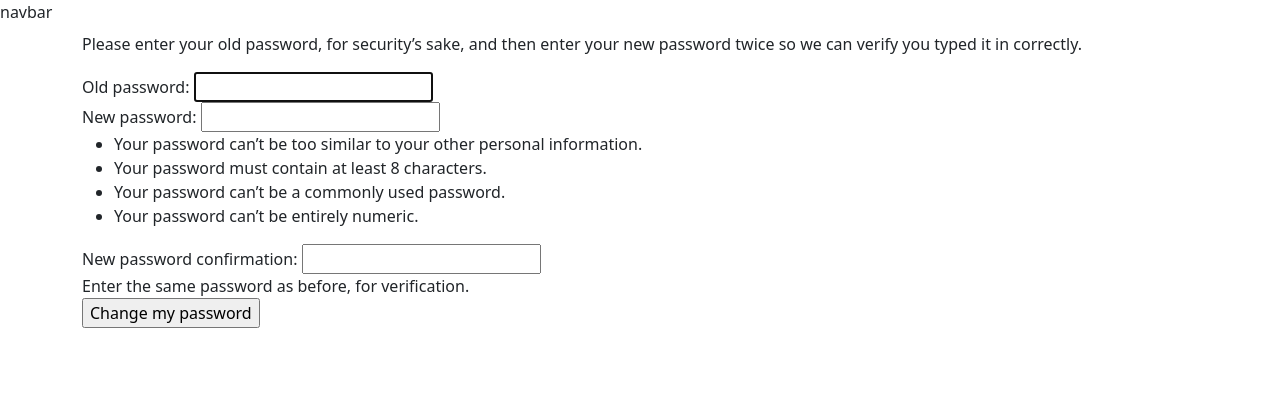
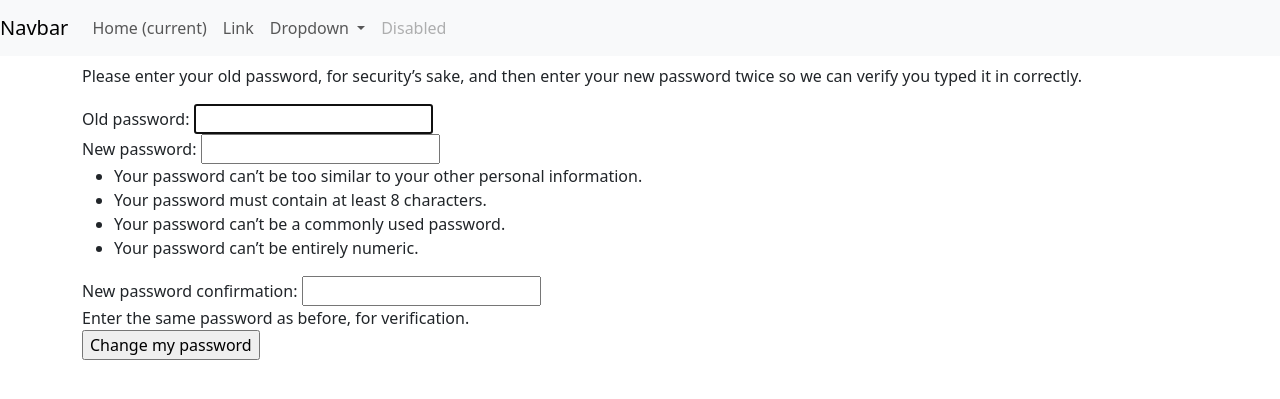
Before and after one commit to 451suman/Attendance-System, a Django app: a page that uses templates/admin/nav/navbar.html in a window 1280 px wide. Shown: the top 399 px of the page. Run offline with Django 5.2, Linux system fonts and the light colour scheme; the visitor is signed in with stand-in values (Sample User, id 1); parts of the project's set-up code (start-up, migrations or seed data) failed here and were passed over.

Commit message:
`chore` : add stuff

```diff
--- a/ATTENDANCE_PROJECT/settings.py
+++ b/ATTENDANCE_PROJECT/settings.py
@@ -40,7 +40,9 @@ INSTALLED_APPS = [
     "django.contrib.staticfiles",
     "crispy_forms",
     "crispy_bootstrap5",
+    "crispy_tailwind",
     "attendance_app",
+    "admin_app",
 ]
 
 CRISPY_ALLOWED_TEMPLATE_PACKS = "bootstrap5"
@@ -136,7 +138,6 @@ LOGIN_REDIRECT_URL = "home"
 LOGOUT_REDIRECT_URL = "home"
 
 
-
 MESSAGE_TAGS = {
     messages.DEBUG: "secondary",
     messages.INFO: "info",
--- a/ATTENDANCE_PROJECT/urls.py
+++ b/ATTENDANCE_PROJECT/urls.py
@@ -20,8 +20,8 @@ from django.urls import include, path
 
 app_name = "admin_app"
 urlpatterns = [
+    path("", include("attendance_app.urls")),
     path("admin/", admin.site.urls),
-    path("", include("attendance_app.urls")),
-    path("admin/", include("admin_app.urls")),
+    # path("admin_dashboard", include("admin_app.urls")),
     path("accounts/", include("django.contrib.auth.urls")),
 ]
--- a/admin_app/forms.py
+++ b/admin_app/forms.py
@@ -1,5 +1,7 @@
 from django import forms
 
+
 class AdminLoginForm(forms.Form):
-    username = forms.CharField(max_length=100)
-    password = forms.CharField(max_length=50, widget= forms.PasswordInput())
+    username = forms.CharField(max_length=100, required=True)
+    password = forms.CharField(max_length=50, widget=forms.PasswordInput())
+    # is_valid = forms.BooleanField()
--- a/admin_app/urls.py
+++ b/admin_app/urls.py
@@ -1,9 +1,6 @@
-
 from django.urls import path
 
 from attendance_app import views
+from .views import AdminLoginView
 
-urlpatterns = [
-    path("ad,o")
-
-]
+urlpatterns = [path("admin_dashboard/", AdminLoginView.as_view(), name="admin_app")]
--- a/admin_app/views.py
+++ b/admin_app/views.py
@@ -6,7 +6,6 @@ from admin_app.forms import AdminLoginForm
 
 
 class AdminLoginView(View):
-
     def get(self, request):
-        form = AdminLoginForm
-        return render(request, 'admin/authentication/login.html', {'form': form})
+        form = AdminLoginForm()
+        return render(request, "admin/authentication/login.html", {"form": form})
--- a/templates/admin/nav/navbar.html
+++ b/templates/admin/nav/navbar.html
@@ -1 +1,35 @@
-navbar
+<nav class="navbar navbar-expand-lg navbar-light bg-light">
+  <a class="navbar-brand" href="#">Navbar</a>
+  <button class="navbar-toggler" type="button" data-toggle="collapse" data-target="#navbarSupportedContent" aria-controls="navbarSupportedContent" aria-expanded="false" aria-label="Toggle navigation">
+    <span class="navbar-toggler-icon"></span>
+  </button>
+
+  <div class="collapse navbar-collapse" id="navbarSupportedContent">
+    <ul class="navbar-nav mr-auto">
+      <li class="nav-item active">
+        <a class="nav-link" href="#">Home <span class="sr-only">(current)</span></a>
+      </li>
+      <li class="nav-item">
+        <a class="nav-link" href="#">Link</a>
+      </li>
+      <li class="nav-item dropdown">
+        <a class="nav-link dropdown-toggle" href="#" id="navbarDropdown" role="button" data-toggle="dropdown" aria-haspopup="true" aria-expanded="false">
+          Dropdown
+        </a>
+        <div class="dropdown-menu" aria-labelledby="navbarDropdown">
+          <a class="dropdown-item" href="#">Action</a>
+          <a class="dropdown-item" href="#">Another action</a>
+          <div class="dropdown-divider"></div>
+          <a class="dropdown-item" href="#">Something else here</a>
+        </div>
+      </li>
+      <li class="nav-item">
+        <a class="nav-link disabled" href="#">Disabled</a>
+      </li>
+    </ul>
+    <!-- <form class="form-inline my-2 my-lg-0"> -->
+    <!--   <input class="form-control mr-sm-2" type="search" placeholder="Search" aria-label="Search"> -->
+    <!--   <button class="btn btn-outline-success my-2 my-sm-0" type="submit">Search</button> -->
+    <!-- </form> -->
+  </div>
+</nav>
```
Also changed, not shown: templates/admin/authentication/login.html (+11 -0 lines), 1 other file.
